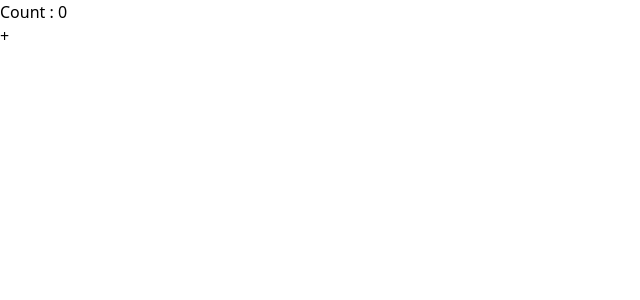
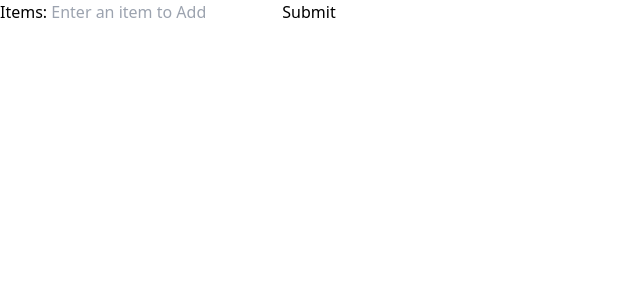
Before and after one commit to Allwin-d/Practice, a React (Vite) app: page / in a window 1280 px wide. Shown: the top 300 px of the page, without its empty margins (0-640 px from the left). Built offline with nearby package versions, Linux system fonts and the light colour scheme.

Commit message:
UseState task by Array Modification

```diff
--- a/src/App.tsx
+++ b/src/App.tsx
@@ -8,8 +8,9 @@
 // import Weather from "./components/ConditionalRendering/Weather";
 // import ParentPerson from "./components/props/ParentPerson";
 // import ArrayOfObj from "./components/ArrayOfObj";
+// import Counter from "./components/UseState/Counter";
 
-import Counter from "./components/UseState/Counter";
+import TodoList from "./components/UseState/TodoList";
 
 const App = () => {
   return (
@@ -24,7 +25,8 @@ const App = () => {
       {/* <Weather temperature={25} />
       <UserStatus loggedIn={true} isAdmin={true} />
       <Greetings timeOfDay = "Morning"/> */}
-      <Counter />
+      {/* <Counter /> */}
+      <TodoList />
     </div>
   );
 };
--- /dev/null
+++ b/src/components/UseState/TodoList.tsx
@@ -0,0 +1,47 @@
+import { useState } from "react";
+
+const TodoList = () => {
+  const [todo, setTodo] = useState<string[]>([]);
+  const [item, setItem] = useState<string>("");
+
+  function handleChange(e: React.ChangeEvent<HTMLInputElement>) {
+    setItem(e.target.value);
+  }
+
+  function handleSubmit(item: string) {
+    if (todo.includes(item)) {
+      setTodo(todo.filter((val) => val !== item));
+    } else {
+      setTodo([...todo, item]);
+    }
+
+    setItem("");
+  }
+
+  return (
+    <div>
+      <form>
+        <label htmlFor="items">Items: </label>
+        <input
+          type="text"
+          placeholder="Enter an item to Add"
+          value={item}
+          onChange={handleChange}
+        />
+
+        <button type="button" onClick={() => handleSubmit(item)}>
+          Submit
+        </button>
+      </form>
+
+      {/* ✅ Display Todo List */}
+      <ul>
+        {todo.map((t, index) => (
+          <li key={index}>{t}</li>
+        ))}
+      </ul>
+    </div>
+  );
+};
+
+export default TodoList;
```
